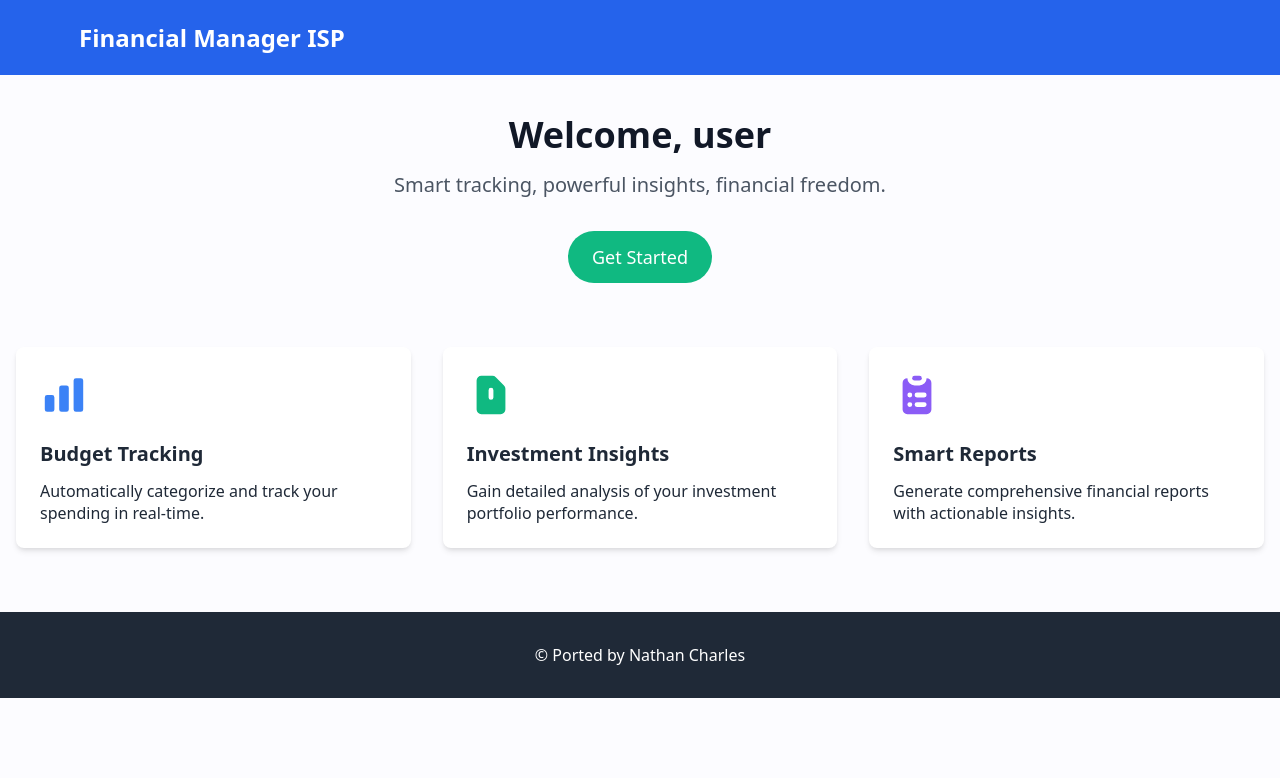
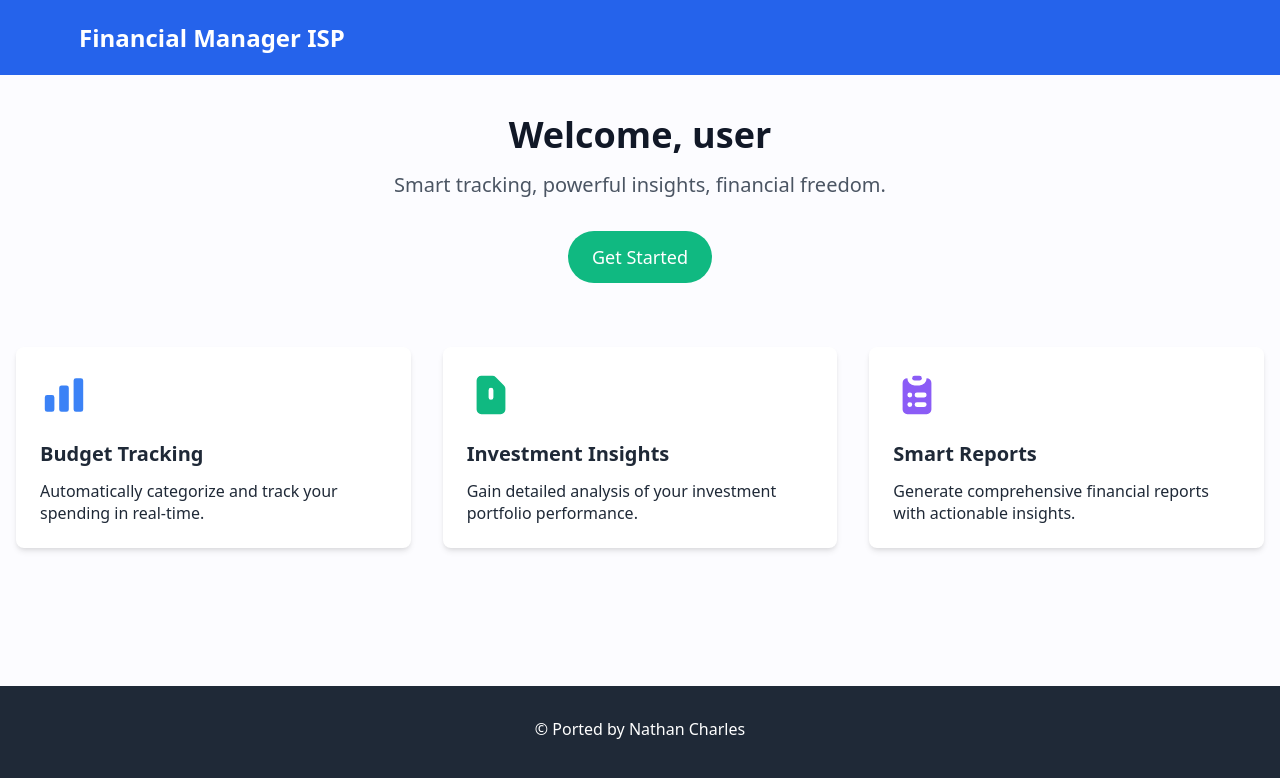
Before and after one commit to 2024-25-Allen-ISD-Computer-Science/3rd-period-isp-financial-manager-isp, a React (Vite) app in the folder financial-manager-isp/: page /Inner/Dashboard in a window 1280 px wide. Shown: the top 778 px of the page. Built offline with nearby package versions, Linux system fonts and the light colour scheme; no server answers.

Commit message:
pinned footer to bottom

```diff
--- a/financial-manager-isp/src/css/roneystyles.css
+++ b/financial-manager-isp/src/css/roneystyles.css
@@ -126,12 +126,17 @@ footer {
     bottom: 0;
     color: #ffffff;
     background-color: #1F2937;
+    position: fixed;
+    width: 100%;
 }
 
 .footerdiv {
     padding-left: 1rem;
     padding-right: 1rem;
     text-align: center;
+    height: 50px;
+    margin-top: auto;
+    margin-bottom: auto;
 }
 
 @media (min-width: 768px) {
```
